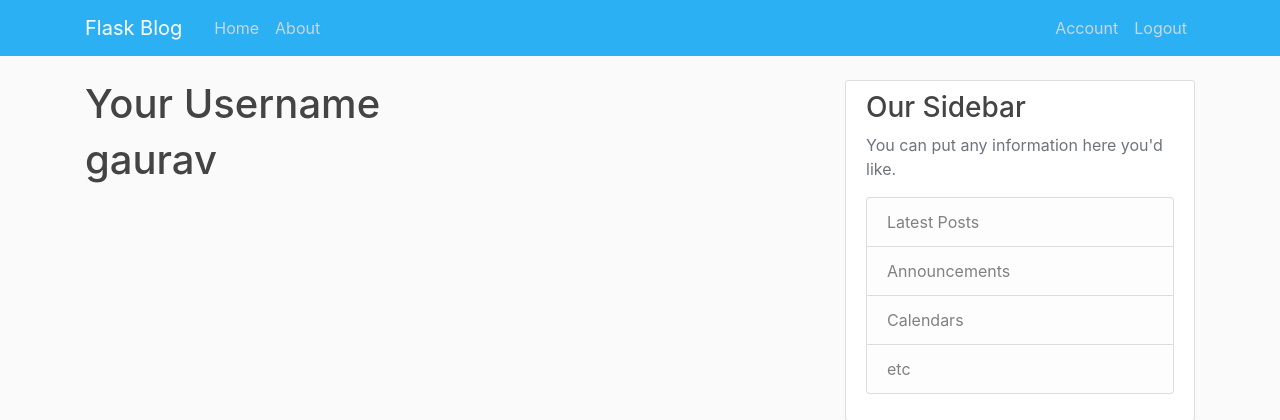
After one commit to Anonymousgaurav/Flask_blog_app, a Flask app: page /account in a window 1280 px wide. The commit adds this page. Shown: the top 420 px of the page. Run offline with Flask 2, Linux system fonts and the light colour scheme; a user stored in the database is signed in.

Commit message:
user redirect page , show username in account page,

```diff
--- a/flaskblog/__init__.py
+++ b/flaskblog/__init__.py
@@ -10,5 +10,7 @@
 db = SQLAlchemy(app)
 bcrypt = Bcrypt(app)
 login_manager = LoginManager(app)
+login_manager.login_view = 'login'
+login_manager.login_message_category = 'info'
 
 from flaskblog import routes
--- a/flaskblog/routes.py
+++ b/flaskblog/routes.py
@@ -1,5 +1,5 @@
-from flask import render_template, url_for, flash, redirect
-from flask_login import login_user, logout_user, current_user
+from flask import render_template, url_for, flash, redirect, request
+from flask_login import login_user, logout_user, current_user, login_required
 
 from flaskblog import bcrypt, db, app
 from flaskblog.forms import RegistrationForm, LoginForm
@@ -58,8 +58,10 @@
         user = User.query.filter_by(userEmail=form.email.data).first()
         if user and bcrypt.check_password_hash(user.password, form.password.data):
             login_user(user, remember=form.remember.data)
+            next_page = request.args.get('next')
             flash('Login Successful', "success")
-            return redirect(url_for('home'))
+            print(next_page)
+            return redirect(next_page) if next_page else redirect(url_for('home'))
         flash('Login Unsuccessful Please Check Username and Password', "danger")
     return render_template('login.html', title="Login", form=form)
 
@@ -68,3 +70,9 @@
 def logout():
     logout_user()
     return redirect(url_for('login'))
+
+
+@app.route("/account")
+@login_required
+def account():
+    return render_template('account.html', title="Account")
--- /dev/null
+++ b/flaskblog/templates/account.html
@@ -0,0 +1,5 @@
+{% extends "layout.html" %}
+{% block content %}
+<h1> Your Username </h1>
+<h1> {{ current_user.userName }} </h1>
+{% endblock content %}
--- a/flaskblog/templates/layout.html
+++ b/flaskblog/templates/layout.html
@@ -40,6 +40,7 @@
                 <!-- Navbar Right Side -->
                 <div class="navbar-nav">
                     {% if current_user.is_authenticated %}
+                        <a class="nav-item nav-link" href="{{ url_for('account')}}">Account</a>
                         <a class="nav-item nav-link" href="{{ url_for('logout')}}">Logout</a>
                     {% else %}
                         <a class="nav-item nav-link" href="{{ url_for('login')}}">Login</a>
```
Also changed, not shown: instance/site.db.
